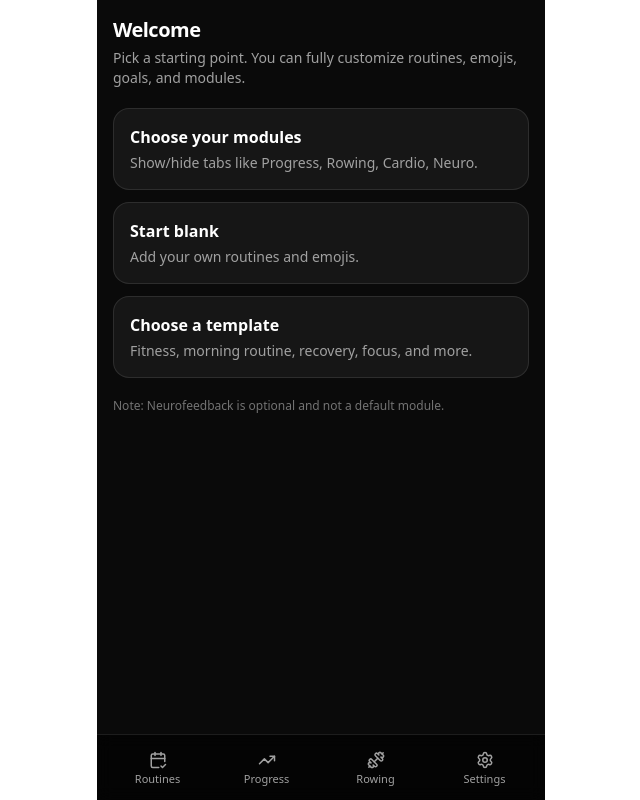
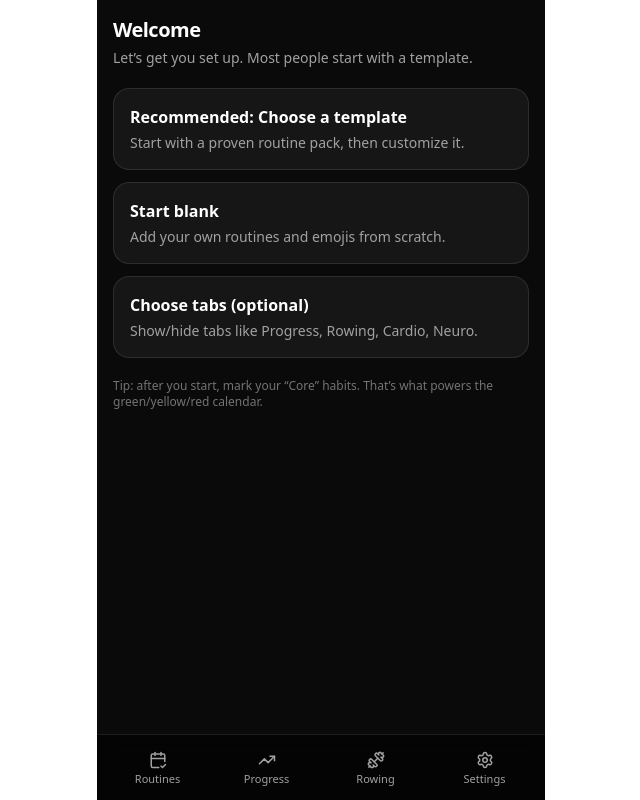
Before and after one commit to DMALUVM/Trackers, a Next.js app: page /app/onboarding in a window 1280 px wide. Shown: the whole page, without its empty margins (319-959 px from the left). Built offline with nearby package versions, Linux system fonts and the light colour scheme; no server answers; the database is empty.

Commit message:
Onboarding: recommended template-first flow + send users to set Core habits

```diff
--- a/src/app/app/onboarding/page.tsx
+++ b/src/app/app/onboarding/page.tsx
@@ -34,8 +34,7 @@ export default function OnboardingPage() {
       <header className="space-y-1">
         <h1 className="text-xl font-semibold tracking-tight">Welcome</h1>
         <p className="text-sm text-neutral-400">
-          Pick a starting point. You can fully customize routines, emojis, goals,
-          and modules.
+          Let’s get you set up. Most people start with a template.
         </p>
       </header>
 
@@ -43,39 +42,45 @@ export default function OnboardingPage() {
         <button
           type="button"
           className="w-full rounded-2xl border border-white/10 bg-white/5 p-4 text-left hover:bg-white/10"
-          onClick={() => router.push("/app/settings/modules")}
+          onClick={() => {
+            localStorage.removeItem("routines365:gettingStarted:dismissed");
+            router.push("/app/onboarding/templates");
+          }}
         >
-          <p className="text-base font-semibold">Choose your modules</p>
+          <p className="text-base font-semibold">Recommended: Choose a template</p>
           <p className="mt-1 text-sm text-neutral-400">
-            Show/hide tabs like Progress, Rowing, Cardio, Neuro.
+            Start with a proven routine pack, then customize it.
           </p>
         </button>
 
         <button
           type="button"
           className="w-full rounded-2xl border border-white/10 bg-white/5 p-4 text-left hover:bg-white/10"
-          onClick={() => router.replace("/app/settings/routines")}
+          onClick={() => {
+            localStorage.removeItem("routines365:gettingStarted:dismissed");
+            router.replace("/app/settings/routines");
+          }}
         >
           <p className="text-base font-semibold">Start blank</p>
           <p className="mt-1 text-sm text-neutral-400">
-            Add your own routines and emojis.
+            Add your own routines and emojis from scratch.
           </p>
         </button>
 
         <button
           type="button"
           className="w-full rounded-2xl border border-white/10 bg-white/5 p-4 text-left hover:bg-white/10"
-          onClick={() => router.push("/app/onboarding/templates")}
+          onClick={() => router.push("/app/settings/modules")}
         >
-          <p className="text-base font-semibold">Choose a template</p>
+          <p className="text-base font-semibold">Choose tabs (optional)</p>
           <p className="mt-1 text-sm text-neutral-400">
-            Fitness, morning routine, recovery, focus, and more.
+            Show/hide tabs like Progress, Rowing, Cardio, Neuro.
           </p>
         </button>
       </section>
 
       <p className="text-xs text-neutral-500">
-        Note: Neurofeedback is optional and not a default module.
+        Tip: after you start, mark your “Core” habits. That’s what powers the green/yellow/red calendar.
       </p>
     </div>
   );
--- a/src/app/app/onboarding/templates/page.tsx
+++ b/src/app/app/onboarding/templates/page.tsx
@@ -39,7 +39,8 @@ export default function TemplatePickerPage() {
       });
 
       localStorage.removeItem("routines365:gettingStarted:dismissed");
-      router.replace("/app/routines");
+      // Send users to mark Core habits right away (reduces guesswork).
+      router.replace("/app/settings/routines");
     } catch (e: any) {
       setError(e?.message ?? String(e));
     } finally {
```
